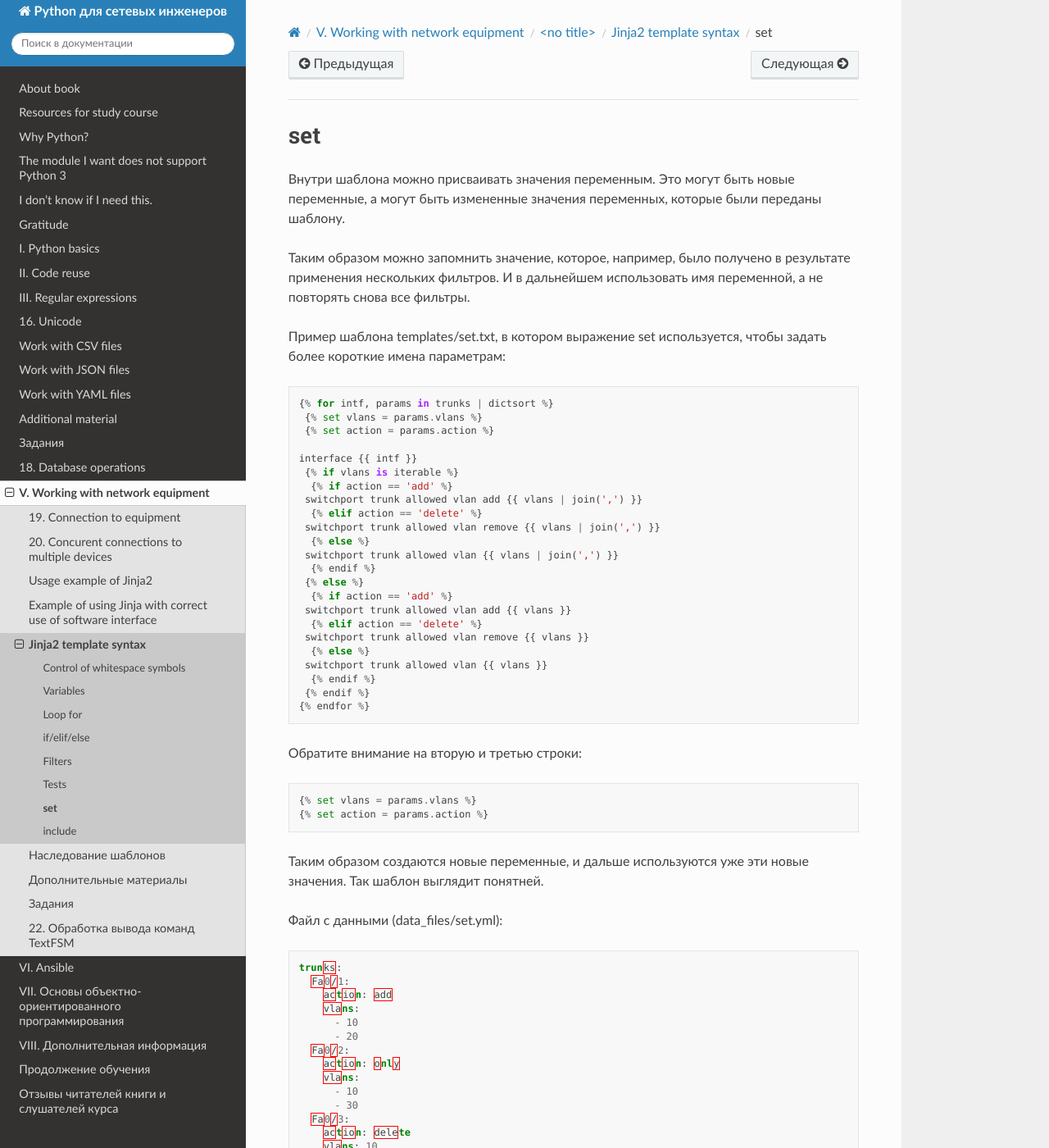
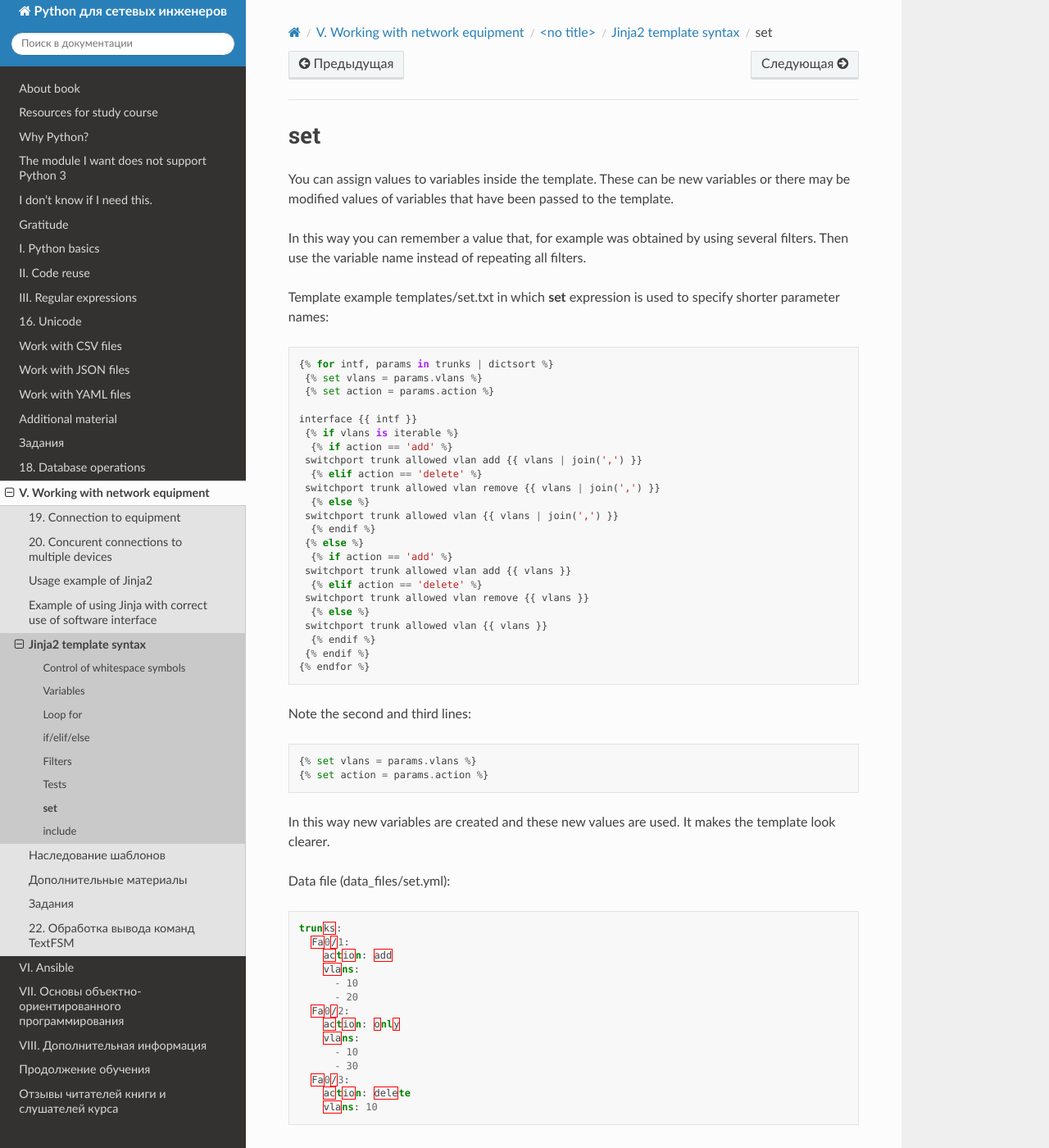
Before and after one commit to Aidar5/nattoeng, a Sphinx documentation site: the page built from docs/source/book/21_jinja2/3f_assignments.rst, in a window 1280 px wide and 1400 px high. Shown: the whole window at 82% size. Built offline with Sphinx 7.4.7 and the Read the Docs theme 2.0.0, drawn with Linux system fonts in a browser that asks for light colours; pages that are not in the unit, such as notebooks, are missing from menus; some of the changed text lies outside the part shown.

Commit message:
Update 3f_assignments.rst

```diff
--- a/docs/source/book/21_jinja2/3f_assignments.rst
+++ b/docs/source/book/21_jinja2/3f_assignments.rst
@@ -1,16 +1,11 @@
 set
 ---
 
-Внутри шаблона можно присваивать значения переменным. Это могут быть
-новые переменные, а могут быть измененные значения переменных, которые
-были переданы шаблону.
+You can assign values to variables inside the template. These can be new variables or there may be modified values of variables that have been passed to the template.
 
-Таким образом можно запомнить значение, которое, например, было получено
-в результате применения нескольких фильтров. И в дальнейшем использовать
-имя переменной, а не повторять снова все фильтры.
+In this way you can remember a value that, for example was obtained by using several filters. Then use the variable name instead of repeating all filters.
 
-Пример шаблона templates/set.txt, в котором выражение set используется,
-чтобы задать более короткие имена параметрам:
+Template example templates/set.txt in which **set** expression is used to specify shorter parameter names:
 
 ::
 
@@ -38,17 +33,16 @@ set
      {% endif %}
     {% endfor %}
 
-Обратите внимание на вторую и третью строки:
+Note the second and third lines:
 
 ::
 
      {% set vlans = params.vlans %}
      {% set action = params.action %}
 
-Таким образом создаются новые переменные, и дальше используются уже эти
-новые значения. Так шаблон выглядит понятней.
+In this way new variables are created and these new values are used. It makes the template look clearer.
 
-Файл с данными (data_files/set.yml):
+Data file (data_files/set.yml):
 
 .. code:: json
 
@@ -67,7 +61,7 @@ set
         action: delete
         vlans: 10
 
-Результат выполнения:
+The result of execution:
 
 ::
 
```
